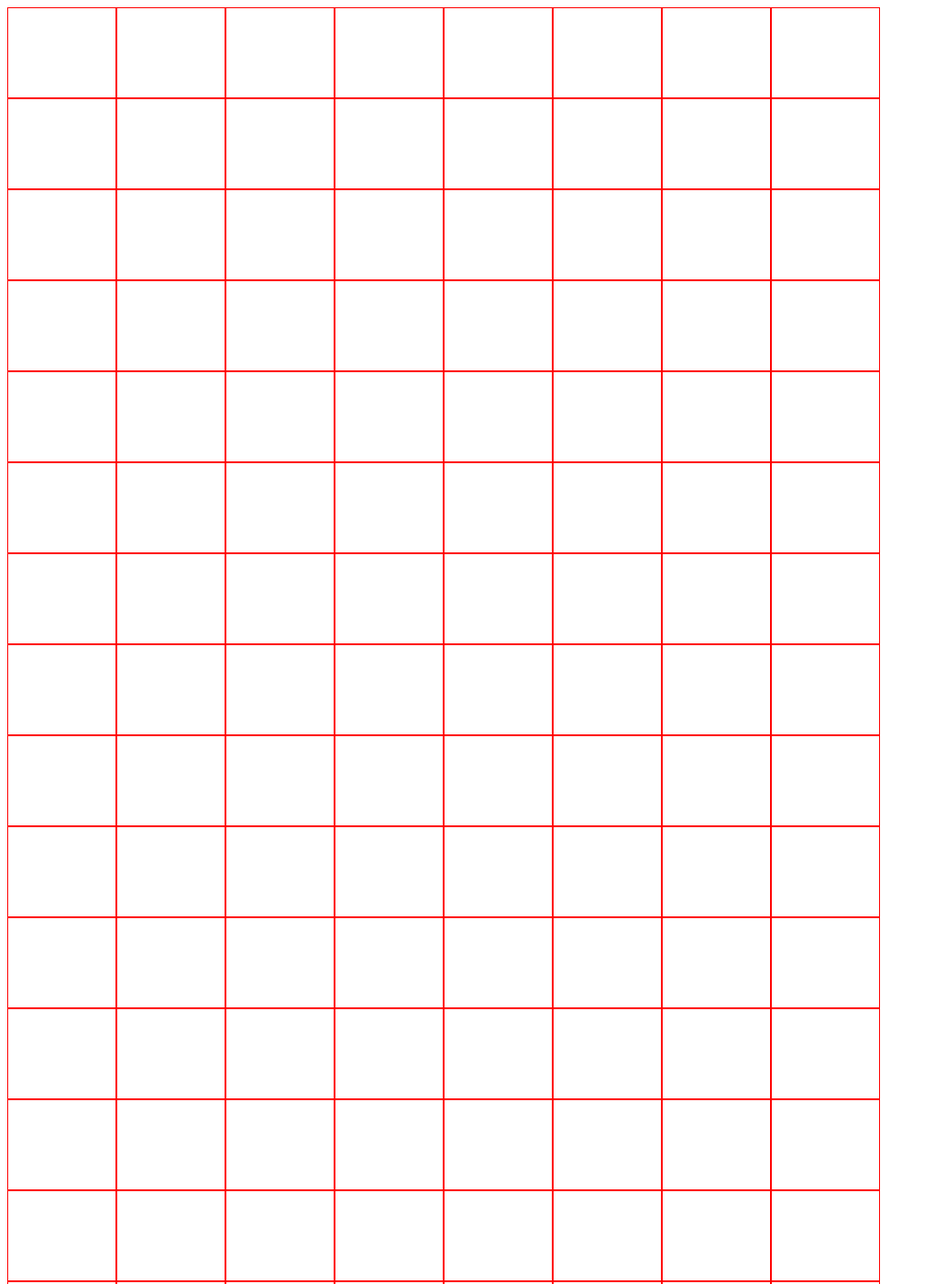
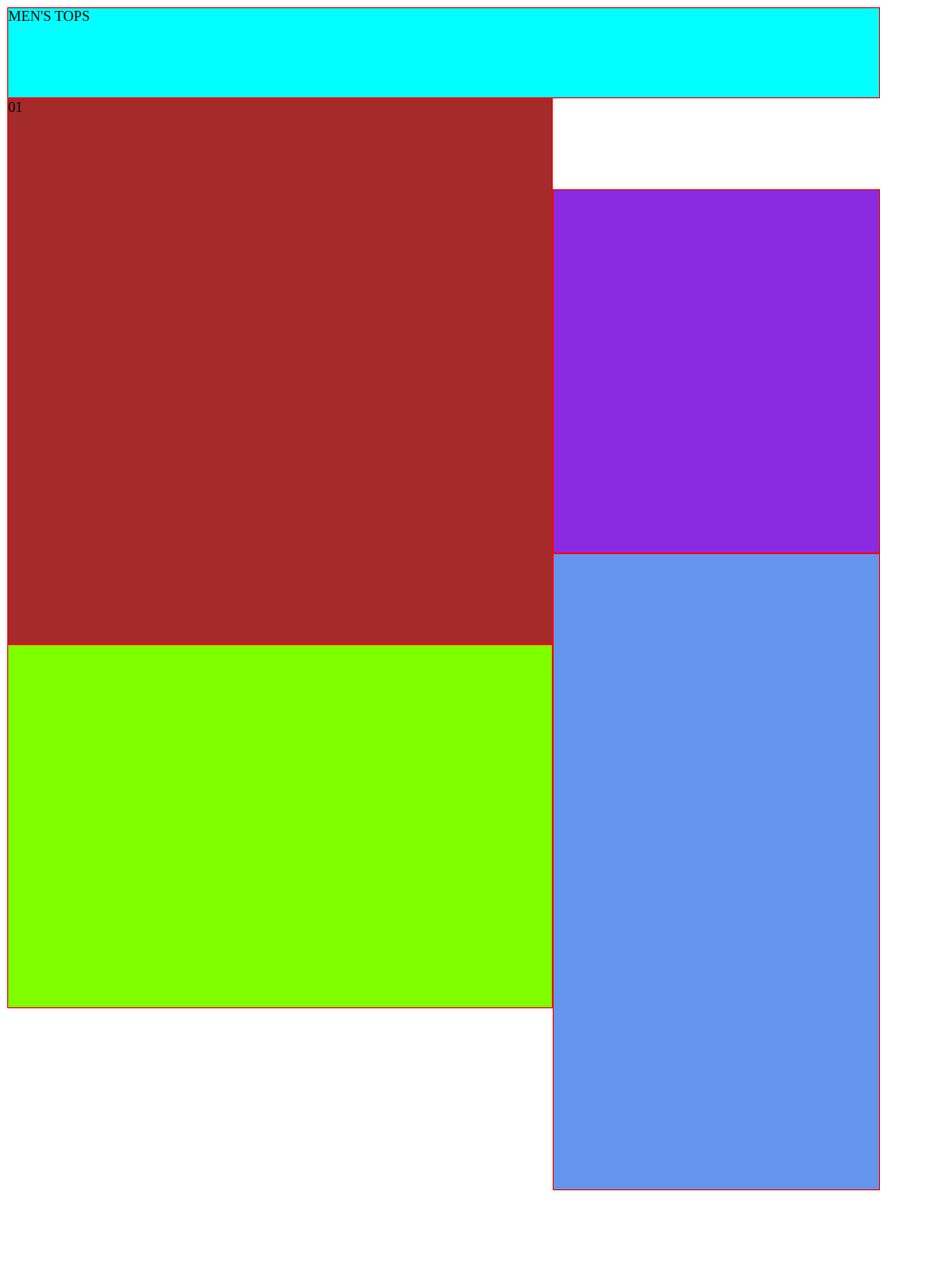
Before and after one commit to Julian-Chu/F2ELab_week4_ProductGallery, a website: page index.html in a window 1280 px wide. Shown: the top 1411 px of the page at 91% size, without its empty margins (0-1023 px from the left). Drawn offline with Linux system fonts and the light colour scheme.

Commit message:
add item 1-4

```diff
--- a/index.html
+++ b/index.html
@@ -22,171 +22,46 @@
             border: 1px solid red;
         }
 
+        .title {
+            grid-column: 1/-1;
+            grid-row: span 1;
+            background-color: aqua;
+        }
+
+        .item-left-1 {
+            grid-column: 1/ span 5;
+            grid-row: 2/ span 6;
+            background-color: brown;
+        }
+
+        .item-left-2 {
+            grid-column: 1/ span 5;
+            grid-row: 8 / span 4;
+            background-color: chartreuse;
+        }
+
+        .item-right-1 {
+            grid-column: 6/ span 3;
+            grid-row: 3/ span 4;
+            background-color: blueviolet;
+        }
+
+        .item-right-2 {
+            grid-column: 6/ span 3;
+            grid-row: 7/ span 7;
+            background-color: cornflowerblue;
+        }
+
     </style>
 </head>
 
 <body>
     <div class="container">
-        <div class="item item1"></div>
-        <div class="item item2"></div>
-        <div class="item item3"></div>
-        <div class="item item4"></div>
-        <div class="item item5"></div>
-        <div class="item item6"></div>
-        <div class="item item7"></div>
-        <div class="item item8"></div>
-        <div class="item item9"></div>
-        <div class="item item10"></div>
-        <div class="item item11"></div>
-        <div class="item item12"></div>
-        <div class="item item13"></div>
-        <div class="item item14"></div>
-        <div class="item item15"></div>
-        <div class="item item16"></div>
-        <div class="item item17"></div>
-        <div class="item item18"></div>
-        <div class="item item19"></div>
-        <div class="item item20"></div>
-        <div class="item item21"></div>
-        <div class="item item22"></div>
-        <div class="item item23"></div>
-        <div class="item item24"></div>
-        <div class="item item25"></div>
-        <div class="item item26"></div>
-        <div class="item item27"></div>
-        <div class="item item28"></div>
-        <div class="item item29"></div>
-        <div class="item item30"></div>
-        <div class="item item31"></div>
-        <div class="item item32"></div>
-        <div class="item item33"></div>
-        <div class="item item34"></div>
-        <div class="item item35"></div>
-        <div class="item item36"></div>
-        <div class="item item37"></div>
-        <div class="item item38"></div>
-        <div class="item item39"></div>
-        <div class="item item40"></div>
-        <div class="item item41"></div>
-        <div class="item item42"></div>
-        <div class="item item43"></div>
-        <div class="item item44"></div>
-        <div class="item item45"></div>
-        <div class="item item46"></div>
-        <div class="item item47"></div>
-        <div class="item item48"></div>
-        <div class="item item49"></div>
-        <div class="item item50"></div>
-        <div class="item item51"></div>
-        <div class="item item52"></div>
-        <div class="item item53"></div>
-        <div class="item item54"></div>
-        <div class="item item55"></div>
-        <div class="item item56"></div>
-        <div class="item item57"></div>
-        <div class="item item58"></div>
-        <div class="item item59"></div>
-        <div class="item item60"></div>
-        <div class="item item61"></div>
-        <div class="item item62"></div>
-        <div class="item item63"></div>
-        <div class="item item64"></div>
-        <div class="item item65"></div>
-        <div class="item item66"></div>
-        <div class="item item67"></div>
-        <div class="item item68"></div>
-        <div class="item item69"></div>
-        <div class="item item70"></div>
-        <div class="item item71"></div>
-        <div class="item item72"></div>
-        <div class="item item73"></div>
-        <div class="item item74"></div>
-        <div class="item item75"></div>
-        <div class="item item76"></div>
-        <div class="item item77"></div>
-        <div class="item item78"></div>
-        <div class="item item79"></div>
-        <div class="item item80"></div>
-        <div class="item item81"></div>
-        <div class="item item82"></div>
-        <div class="item item83"></div>
-        <div class="item item84"></div>
-        <div class="item item85"></div>
-        <div class="item item86"></div>
-        <div class="item item87"></div>
-        <div class="item item88"></div>
-        <div class="item item89"></div>
-        <div class="item item90"></div>
-        <div class="item item91"></div>
-        <div class="item item92"></div>
-        <div class="item item93"></div>
-        <div class="item item94"></div>
-        <div class="item item95"></div>
-        <div class="item item96"></div>
-        <div class="item item97"></div>
-        <div class="item item98"></div>
-        <div class="item item99"></div>
-        <div class="item item100"></div>
-        <div class="item item101"></div>
-        <div class="item item102"></div>
-        <div class="item item103"></div>
-        <div class="item item104"></div>
-        <div class="item item105"></div>
-        <div class="item item106"></div>
-        <div class="item item107"></div>
-        <div class="item item108"></div>
-        <div class="item item109"></div>
-        <div class="item item110"></div>
-        <div class="item item111"></div>
-        <div class="item item112"></div>
-        <div class="item item113"></div>
-        <div class="item item114"></div>
-        <div class="item item115"></div>
-        <div class="item item116"></div>
-        <div class="item item117"></div>
-        <div class="item item118"></div>
-        <div class="item item119"></div>
-        <div class="item item120"></div>
-        <div class="item item121"></div>
-        <div class="item item122"></div>
-        <div class="item item123"></div>
-        <div class="item item124"></div>
-        <div class="item item125"></div>
-        <div class="item item126"></div>
-        <div class="item item127"></div>
-        <div class="item item128"></div>
-        <div class="item item129"></div>
-        <div class="item item130"></div>
-        <div class="item item131"></div>
-        <div class="item item132"></div>
-        <div class="item item133"></div>
-        <div class="item item134"></div>
-        <div class="item item135"></div>
-        <div class="item item136"></div>
-        <div class="item item137"></div>
-        <div class="item item138"></div>
-        <div class="item item139"></div>
-        <div class="item item140"></div>
-        <div class="item item141"></div>
-        <div class="item item142"></div>
-        <div class="item item143"></div>
-        <div class="item item144"></div>
-        <div class="item item145"></div>
-        <div class="item item146"></div>
-        <div class="item item147"></div>
-        <div class="item item148"></div>
-        <div class="item item149"></div>
-        <div class="item item150"></div>
-        <div class="item item151"></div>
-        <div class="item item152"></div>
-        <div class="item item153"></div>
-        <div class="item item154"></div>
-        <div class="item item155"></div>
-        <div class="item item156"></div>
-        <div class="item item157"></div>
-        <div class="item item158"></div>
-        <div class="item item159"></div>
-        <div class="item item160"></div>
+        <div class="item title">MEN'S TOPS</div>
+        <div class="item item-left-1">01</div>
+        <div class="item item-right-1"></div>
+        <div class="item item-left-2"></div>
+        <div class="item item-right-2"></div>
     </div>
 </body>
 
```
